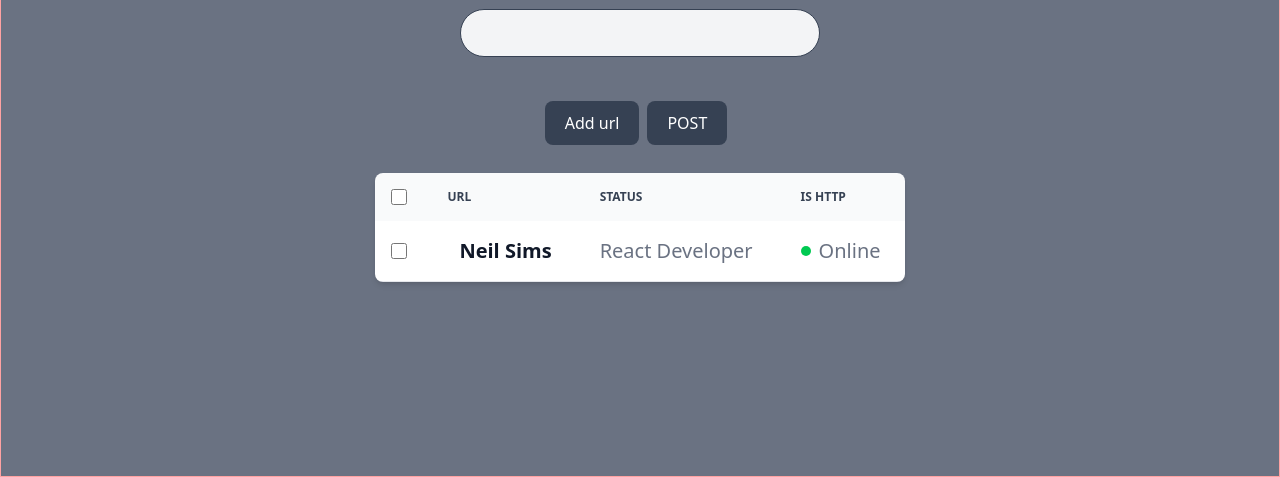
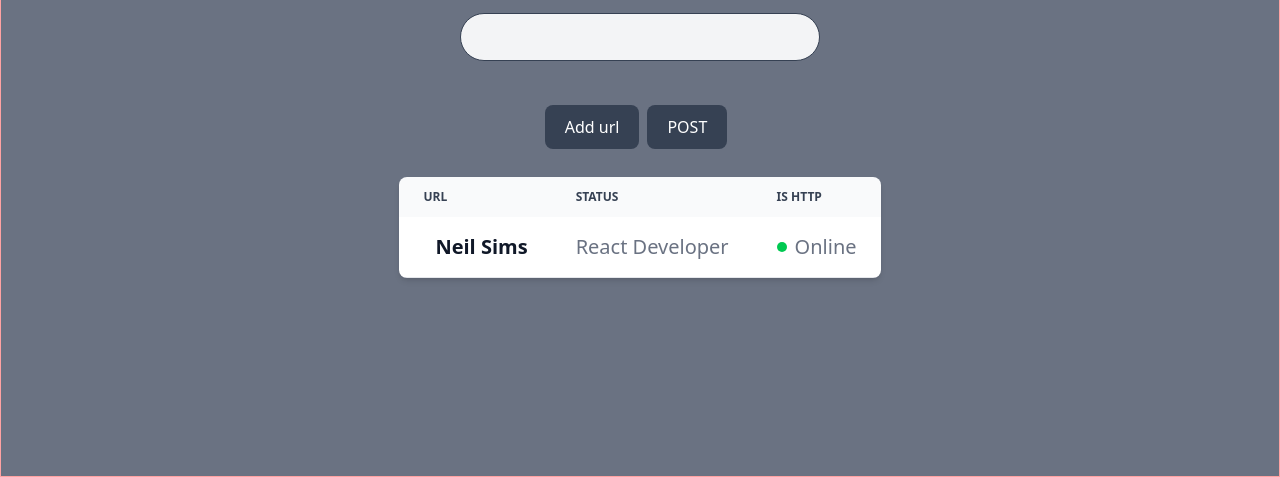
Before and after one commit to robo27918/url-status-checker, a website: page public/index.html in a window 1280 px wide. Shown: the part 323-800 px from the top of the page. Drawn offline with nearby package versions, Linux system fonts and the light colour scheme.

```diff
--- a/public/index.html
+++ b/public/index.html
@@ -28,12 +28,7 @@
                 <table class="w-full text-sm text-left rtl:text-right text-gray-500 dark:text-gray-400">
                     <thead class="text-xs text-gray-700 uppercase bg-gray-50 dark:bg-gray-700 dark:text-gray-400">
                         <tr>
-                            <th scope="col" class="p-4">
-                                <div class="flex items-center">
-                                    <input id="checkbox-all-search" type="checkbox" class="w-4 h-4 text-blue-600 bg-gray-100 border-gray-300 rounded-sm focus:ring-blue-500 dark:focus:ring-blue-600 dark:ring-offset-gray-800 dark:focus:ring-offset-gray-800 focus:ring-2 dark:bg-gray-700 dark:border-gray-600">
-                                    <label for="checkbox-all-search" class="sr-only">checkbox</label>
-                                </div>
-                            </th>
+
                             <th scope="col" class="px-6 py-3">
                                 URL
                             </th>
@@ -46,21 +41,16 @@
                             </th>
                         </tr>
                     </thead>
-                    <tbody>
+                    <tbody id="urlTable">
                         <tr class="bg-white border-b dark:bg-gray-800 dark:border-gray-700 border-gray-200 hover:bg-gray-50 dark:hover:bg-gray-600">
-                            <td class="w-4 p-4">
-                                <div class="flex items-center">
-                                    <input id="checkbox-table-search-1" type="checkbox" class="w-4 h-4 text-blue-600 bg-gray-100 border-gray-300 rounded-sm focus:ring-blue-500 dark:focus:ring-blue-600 dark:ring-offset-gray-800 dark:focus:ring-offset-gray-800 focus:ring-2 dark:bg-gray-700 dark:border-gray-600">
-                                    <label for="checkbox-table-search-1" class="sr-only">checkbox</label>
-                                </div>
-                            </td>
-                            <th scope="row" class="flex items-center px-6 py-4 text-gray-900 whitespace-nowrap dark:text-white">
+
+                            <td scope="row" class="flex items-center px-6 py-4 text-gray-900 whitespace-nowrap dark:text-white">
 
                                 <div class="ps-3">
                                     <div class="text-xl font-semibold">Neil Sims</div>
 
                                 </div>
-                            </th>
+                            </td>
                             <td class="text-xl px-6 py-4">
                                 React Developer
                             </td>
```
Also changed, not shown: public/main.ts (+13 -2 lines).
